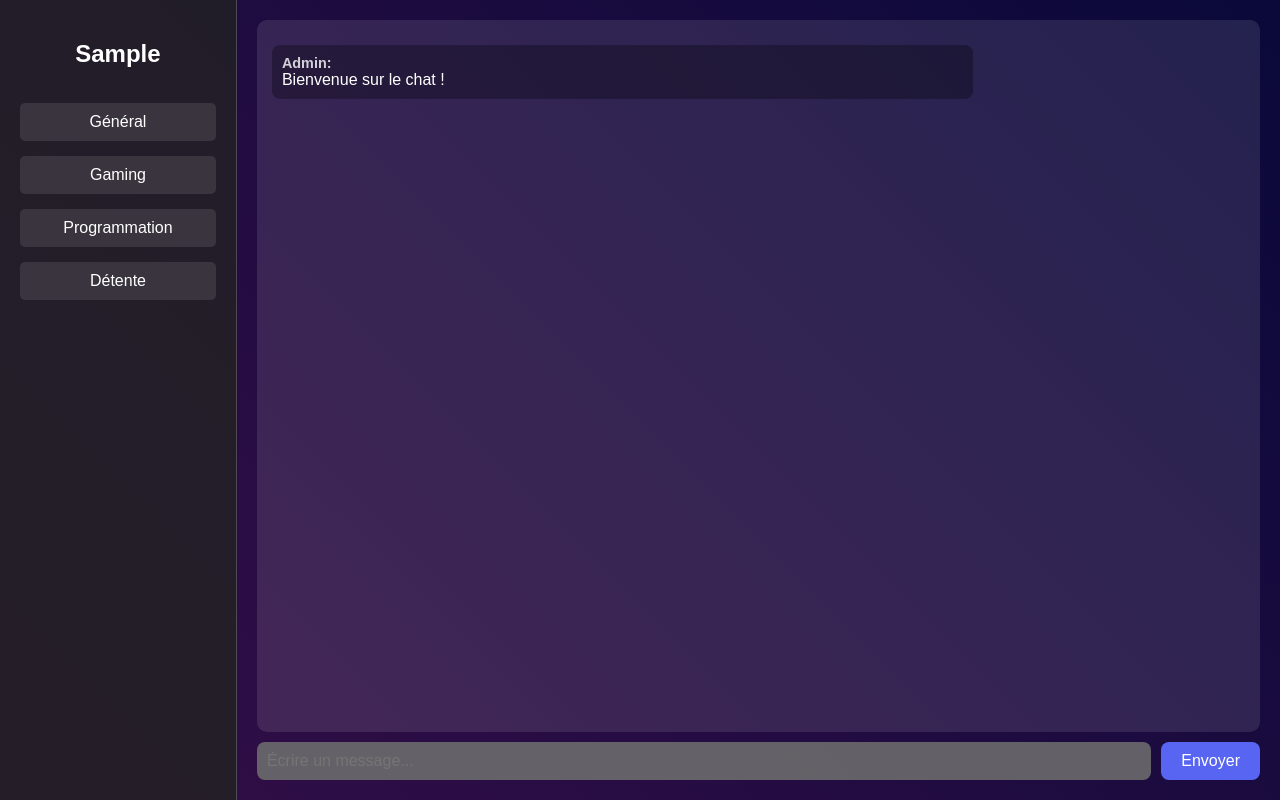
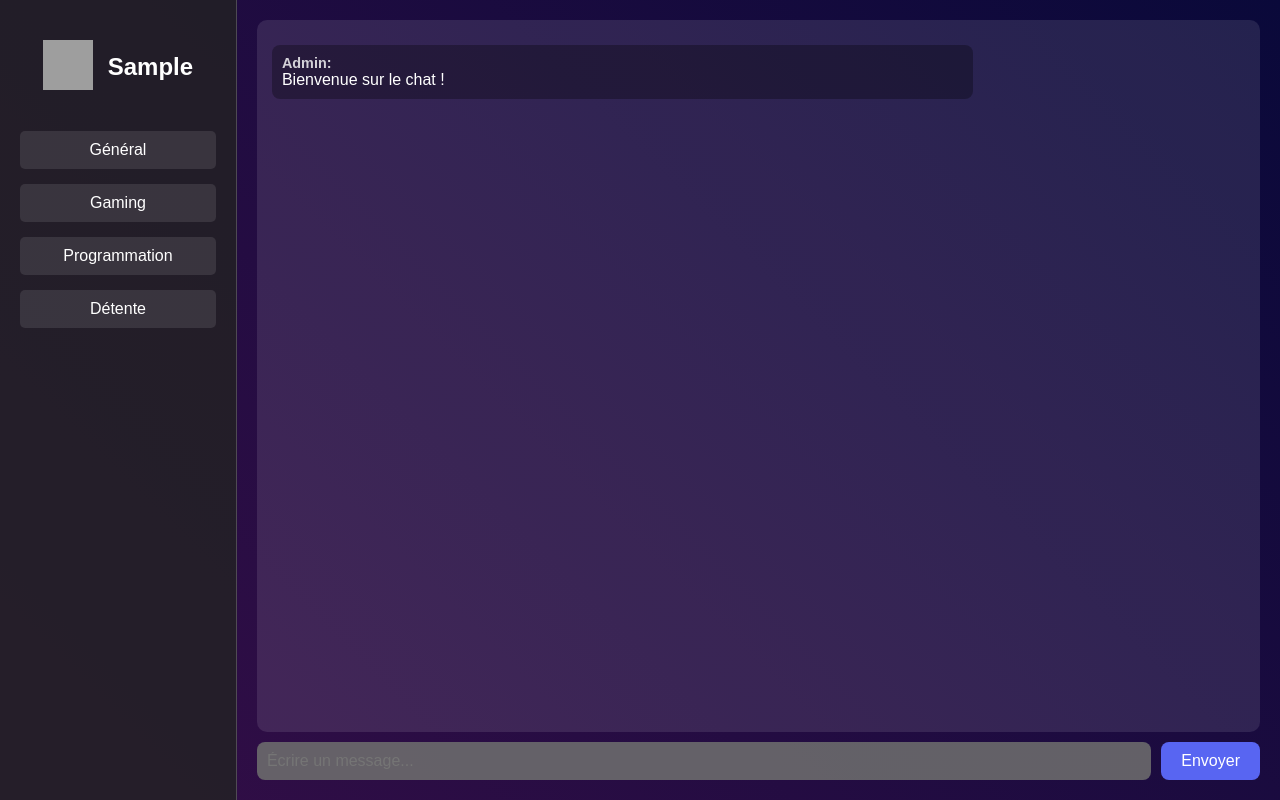
Before and after one commit to Hoza-GH/chat_app, a PHP site: page /php/chat/chat.php in a window 1280 px wide. Run offline with PHP 8.4, Linux system fonts and the light colour scheme; the visitor is signed in with stand-in values (Sample User, id 1); grey boxes are pictures that could not be loaded.

Commit message:
Ajout d'un avatar par defaut

```diff
--- a/css/chat.css
+++ b/css/chat.css
@@ -100,3 +100,8 @@ body {
     transition: all 0.3s ease;
     margin-left: 10px;
 }
+.name-profile{
+    position: relative;
+    top: -15px;
+    margin-left: 15px;
+}
--- a/php/chat/chat.php
+++ b/php/chat/chat.php
@@ -1,5 +1,7 @@
 <?php
+
 session_start();
+include_once '../session/userpicture.php';
 if (!isset($_SESSION['username'])) {
     header("Location: ../../index.php");
     exit;
@@ -17,7 +19,8 @@ if (!isset($_SESSION['username'])) {
 <body>
 
     <div class="sidebar">
-        <h2><strong><?php echo ucfirst($_SESSION['username']); ?></strong></h2>
+        <h2><img src=<?php echo htmlspecialchars($profileImage); ?> alt="Photo de profil" width="50" height="50"><strong class="name-profile"><?php echo ucfirst($_SESSION['username']); ?></strong></h2>
+
         <div class="channel">Général</div>
         <div class="channel">Gaming</div>
         <div class="channel">Programmation</div>
--- /dev/null
+++ b/php/session/userpicture.php
@@ -0,0 +1,20 @@
+<?php
+
+require_once 'database.php'; // Ajuste le chemin si besoin
+
+
+// Vérifie si l'utilisateur est connecté
+if (isset($_SESSION['username'])) {
+    $username = $_SESSION['username'];
+
+    // Récupérer l'image de profil
+    $stmt = $conn->prepare("SELECT profile_picture FROM users WHERE username = :username");
+    $stmt->execute(['username' => $username]);
+    $user = $stmt->fetch(PDO::FETCH_ASSOC);
+
+    // Vérifie si une image est trouvée, sinon utilise une image par défaut
+    $profileImage = !empty($user['profile_picture']) ? $user['profile_picture'] : '../../uploads/default.png';
+} else {
+    $profileImage = '../../uploads/default.png';
+}
+?>
```
Also changed, not shown: uploads/default.png (added).
